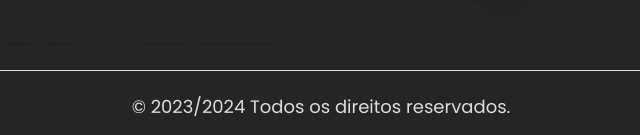
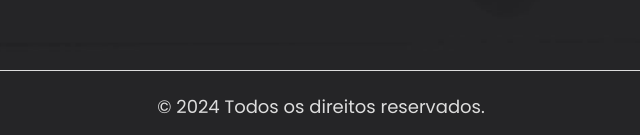
Before and after one commit to Sercundo/BSInformatica, a website: page index.html in a window 1280 px wide. Shown: the part 4594-4729 px from the top of the page, 319-959 px from the left. Drawn offline with nearby package versions, Linux system fonts and the light colour scheme.

Commit message:
Alteracao ano na foter

```diff
--- a/index.html
+++ b/index.html
@@ -498,7 +498,7 @@
                <div class="container">
                   <div class="row">
                      <div class="col-md-12">
-                        <p>© 2023/2024 Todos os direitos reservados.</p>
+                        <p>© 2024 Todos os direitos reservados.</p>
                      </div>
                   </div>
                </div>
```
